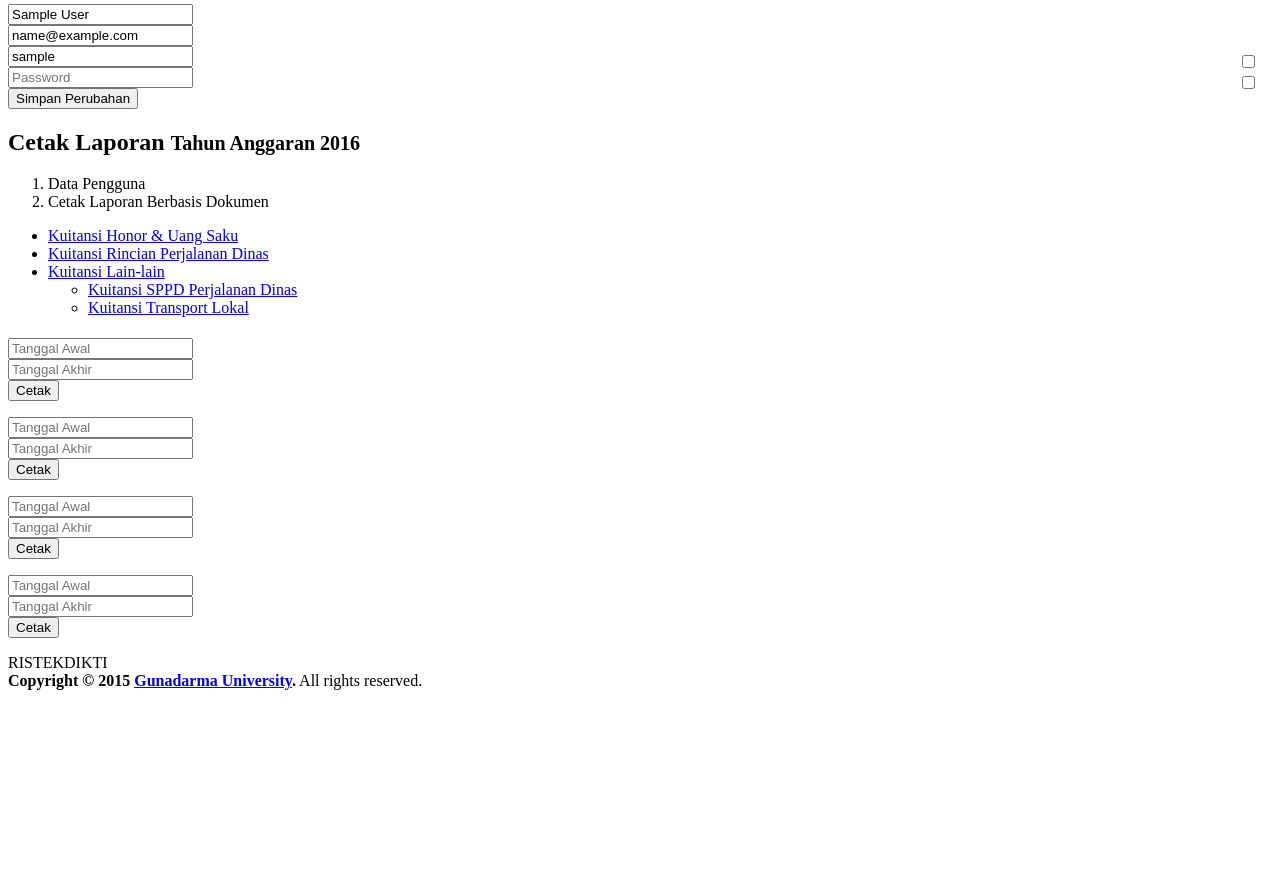
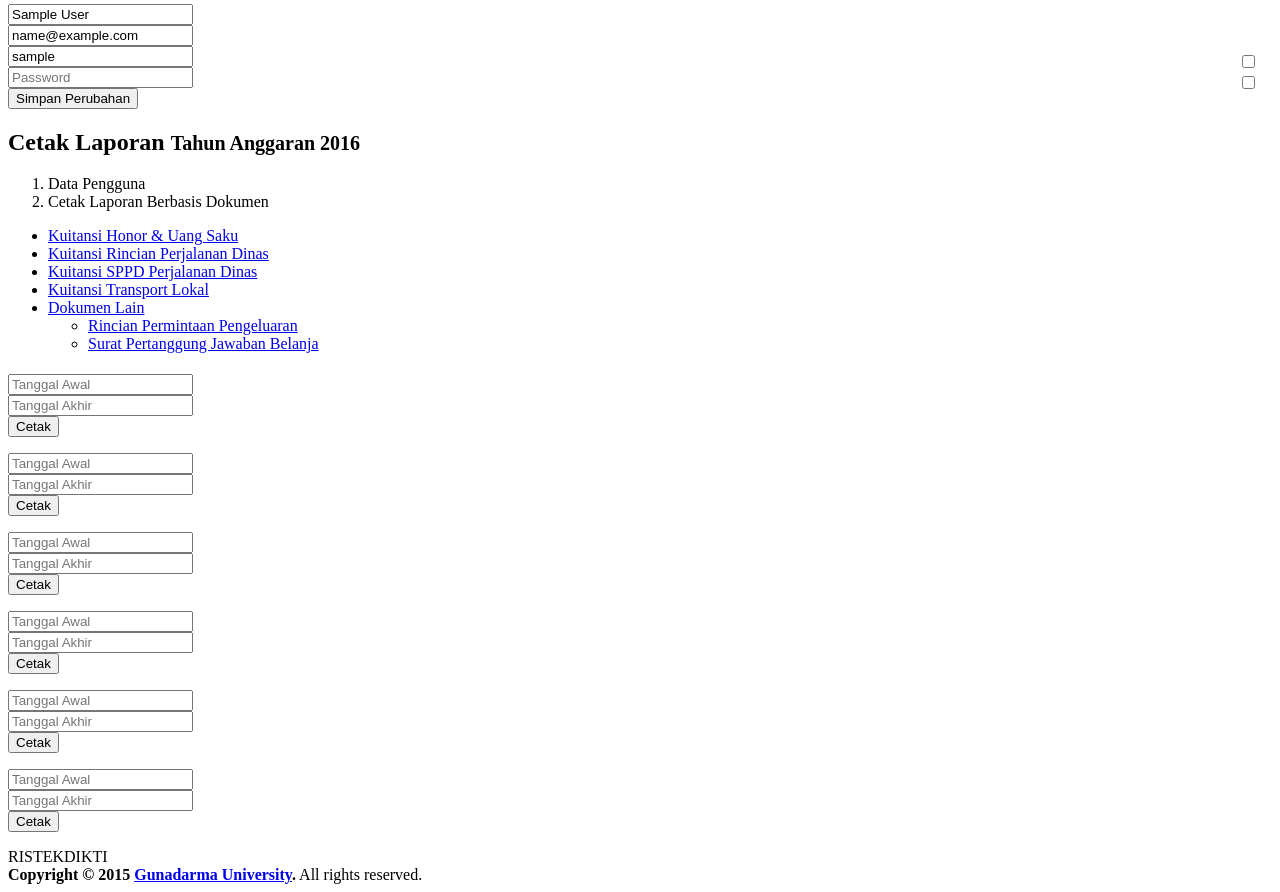
Before and after one commit to datadigicore/siprisdik, a PHP site: the page made by view/content/report.php in a window 1280 px wide. Shown: the part 980-1872 px from the top of the page. Before the commit the page ends 1670 px from the top, so only its background shows below. Run offline with PHP 8.4, Linux system fonts and the light colour scheme; the visitor is signed in with stand-in values (Sample User, id 1); the template is opened without the code that fills it: most values are stand-ins (such as "Sample title", 1, 10 or a date in 2020).

Commit message:
Add All Report

```diff
--- a/view/content/report.php
+++ b/view/content/report.php
@@ -16,19 +16,21 @@
         <ul class="nav nav-tabs nav-justified">
           <li class="active"><a href="#tab_1" data-toggle="tab" aria-expanded="false">Kuitansi Honor & Uang Saku</a></li>
           <li><a href="#tab_2" data-toggle="tab" aria-expanded="false">Kuitansi Rincian Perjalanan Dinas</a></li>
+          <li><a href="#tab_3" data-toggle="tab" aria-expanded="true">Kuitansi SPPD Perjalanan Dinas</a></li>
+          <li><a href="#tab_4" data-toggle="tab" aria-expanded="true">Kuitansi Transport Lokal</a></li>
           <li class="dropdown">
             <a class="dropdown-toggle" data-toggle="dropdown" href="#" aria-expanded="false">
-              Kuitansi Lain-lain <span class="caret"></span>
+              Dokumen Lain <span class="caret"></span>
             </a>
             <ul class="dropdown-menu" style="background:white;">
-              <li><a href="#tab_3" data-toggle="tab" aria-expanded="true">Kuitansi SPPD Perjalanan Dinas</a></li>
-              <li><a href="#tab_4" data-toggle="tab" aria-expanded="true">Kuitansi Transport Lokal</a></li>
+              <li><a href="#tab_5" data-toggle="tab" aria-expanded="true">Rincian Permintaan Pengeluaran</a></li>
+              <li><a href="#tab_6" data-toggle="tab" aria-expanded="true">Surat Pertanggung Jawaban Belanja</a></li>
             </ul>
           </li>
         </ul>
         <div class="tab-content" style="padding:5px 0 0 0;">
           <div class="tab-pane active" id="tab_1">
-            <form method="POST" action="<?php echo $url_rewrite;?>process/report/kuitansi">
+            <form method="POST" action="<?php echo $url_rewrite;?>process/report/Kuitansi_Honor_Uang_Saku">
             <div class="box-body" style="padding-bottom:0;">
               <div class="form-group">
                 <input type="text" name="tgl_awal" class="form-control" id="tgl_awal" placeholder="Tanggal Awal">
@@ -43,7 +45,7 @@
             </form>
           </div>
           <div class="tab-pane" id="tab_2">
-            <form method="POST" action="<?php echo $url_rewrite;?>process/report/table">
+            <form method="POST" action="<?php echo $url_rewrite;?>process/report/Rincian_Biaya_PD">
             <div class="box-body" style="padding-bottom:0;">
               <div class="form-group">
                 <input type="text" name="tgl_awal" class="form-control" id="tgl_awal" placeholder="Tanggal Awal">
@@ -58,7 +60,7 @@
             </form>
           </div>
           <div class="tab-pane" id="tab_3">
-            <form method="POST" action="<?php echo $url_rewrite;?>process/report/table">
+            <form method="POST" action="<?php echo $url_rewrite;?>process/report/SPPD">
             <div class="box-body" style="padding-bottom:0;">
               <div class="form-group">
                 <input type="text" name="tgl_awal" class="form-control" id="tgl_awal" placeholder="Tanggal Awal">
@@ -73,7 +75,37 @@
             </form>
           </div>
           <div class="tab-pane" id="tab_4">
-            <form method="POST" action="<?php echo $url_rewrite;?>process/report/table">
+            <form method="POST" action="<?php echo $url_rewrite;?>process/report/Kuitansi_Honorarium">
+            <div class="box-body" style="padding-bottom:0;">
+              <div class="form-group">
+                <input type="text" name="tgl_awal" class="form-control" id="tgl_awal" placeholder="Tanggal Awal">
+              </div>
+              <div class="form-group">
+                <input type="text" name="tgl_akhir" class="form-control" id="tgl_akhir" placeholder="Tanggal Akhir" >
+              </div>
+            </div>
+            <div class="box-footer">
+              <button type="submit" class="btn btn-flat btn-success pull-right">Cetak</button>
+            </div>
+            </form>
+          </div>
+          <div class="tab-pane" id="tab_5">
+            <form method="POST" action="<?php echo $url_rewrite;?>process/report/Rincian_Permintaan_Pengeluaran">
+            <div class="box-body" style="padding-bottom:0;">
+              <div class="form-group">
+                <input type="text" name="tgl_awal" class="form-control" id="tgl_awal" placeholder="Tanggal Awal">
+              </div>
+              <div class="form-group">
+                <input type="text" name="tgl_akhir" class="form-control" id="tgl_akhir" placeholder="Tanggal Akhir" >
+              </div>
+            </div>
+            <div class="box-footer">
+              <button type="submit" class="btn btn-flat btn-success pull-right">Cetak</button>
+            </div>
+            </form>
+          </div>
+          <div class="tab-pane" id="tab_6">
+            <form method="POST" action="<?php echo $url_rewrite;?>process/report/SPTB">
             <div class="box-body" style="padding-bottom:0;">
               <div class="form-group">
                 <input type="text" name="tgl_awal" class="form-control" id="tgl_awal" placeholder="Tanggal Awal">
```
Also changed, not shown: core/pengguna/proses_report.php (+16 -2 lines), model/modelReport.php (+8 -6 lines).
